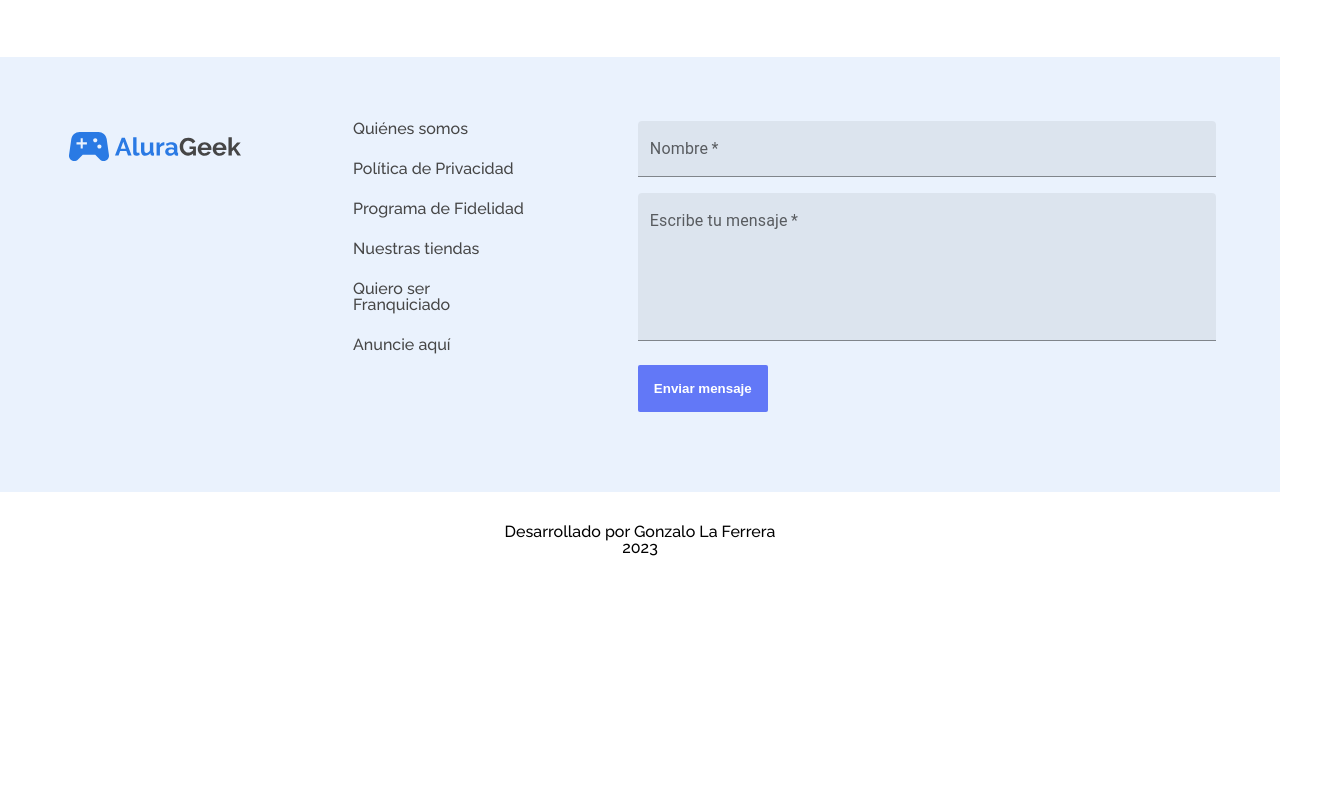
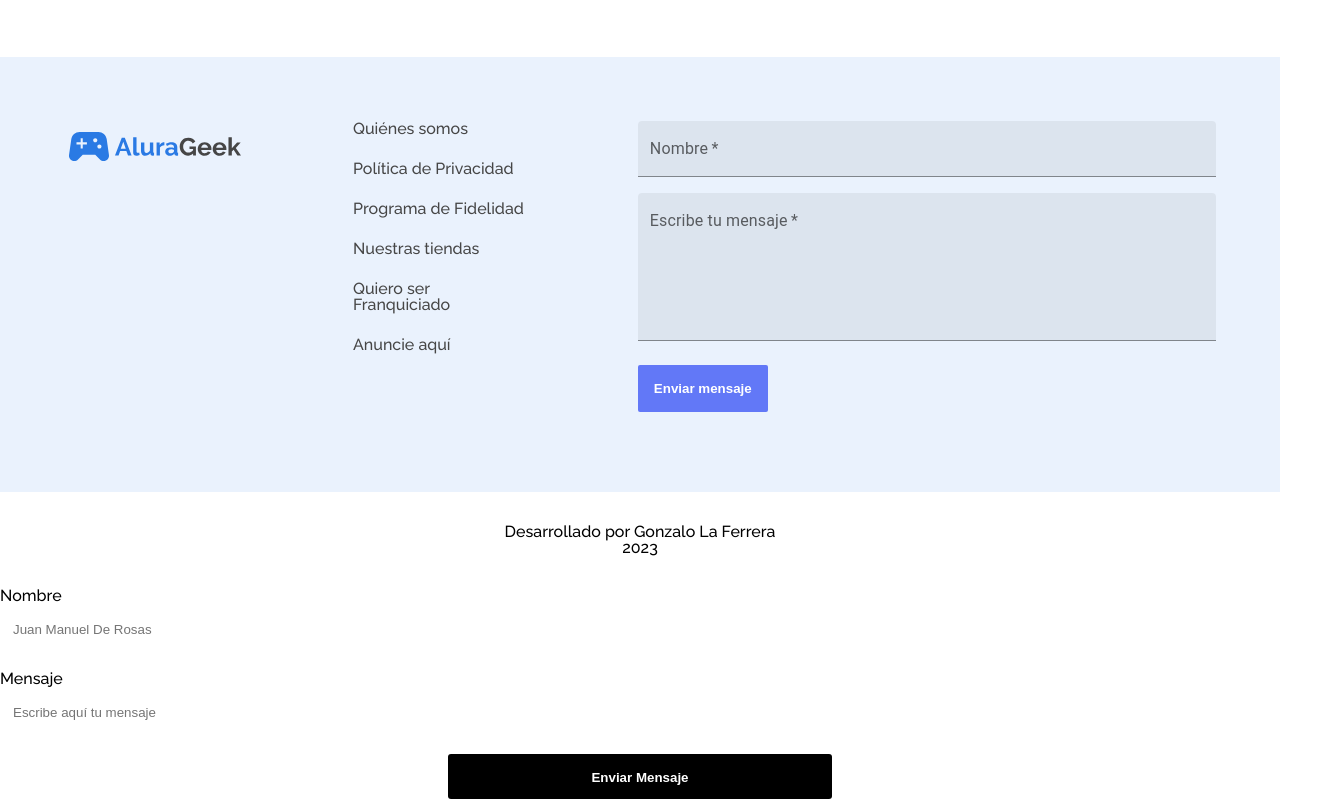
Before and after one commit to GonzaloLaFerrera/aluraGeek, a React (Create React App) app: page / in a window 1280 px wide. Shown: the part 2984-3784 px from the top of the page, 1336 px wide, since content can reach past the window. Before the commit the page ends 3572 px from the top, so only its background shows below. Built offline with nearby package versions, Linux system fonts and the light colour scheme.

Commit message:
Agregué a modo de prueba un Formulario de Contacto sin Formik y con Styled-Components

```diff
--- a/package.json
+++ b/package.json
@@ -14,6 +14,7 @@
     "react": "^18.2.0",
     "react-dom": "^18.2.0",
     "react-scripts": "5.0.1",
+    "styled-components": "^6.0.7",
     "web-vitals": "^2.1.4"
   },
   "scripts": {
--- a/src/App.js
+++ b/src/App.js
@@ -8,6 +8,7 @@ import Footer from './Components/Footer';
 import Copyright from './Components/Copyright';
 import ClientLogIn from './Pages/ClientLogIn';
 import Formulario from './Pages/FormikForm';
+import FormularioContacto from './Components/Contacto/FormularioContacto';
 
 
 function App() {
@@ -172,9 +173,13 @@ function App() {
   }
 ])
 
+//Estado para mostrar u ocultar el Log In del Cliente (VER)
+const [mostrarLogIn, actualizarMostrarLogIn] = useState(false)
+
   const handleSubmit = (valores) => {
     console.log('La data del log es: ', valores)
   }
+
 
   return (
     <div>
@@ -192,6 +197,7 @@ function App() {
       }
       <Footer />
       <Copyright />
+      <FormularioContacto/>
 
     </div>
   );
--- /dev/null
+++ b/src/Components/Contacto/FormularioContacto.js
@@ -0,0 +1,71 @@
+import React, {useState} from "react";
+import { Formulario, Label, ContenedorBotonCentrado, Boton, MensajeExito, MensajeError } from "../../Elements/Formulario";
+import ComponenteInput from "../Input/Input";
+
+const FormularioContacto = () => {
+    const [nombre, cambiarNombre] = useState({campo: '', valido: null});
+    const [mensaje, cambiarMensaje] = useState({campo: '', valido: null});
+
+
+    //Regex
+    const expresiones = {
+        nombre: /^[a-zA-ZÀ-ÿ\s]{3,40}$/, // Letras y espacios, pueden llevar acentos. Con mín de 3 letras.
+        mensaje: /^[a-zA-ZÀ-ÿ\s]{8,120}$/, // Letras y espacios, pueden llevar acentos. Con mín de 8 letras. Y máx de 120.
+    }
+
+    //Función onSubmit del Formulario
+    const onSubmit = (e) => {
+        e.prevent.default()
+
+        if(nombre.valido === 'true' && mensaje.valido === 'true'){
+            cambiarFormularioValido(true);
+            cambiarNombre({campo:'', valido: null});
+            cambiarMensaje({campo:'', valido: null});
+        } else {
+            cambiarFormularioValido(false);
+            console.log('Algun campo no está validado')
+        }
+    }
+
+    //Estado de validez del Formulario
+    const [formularioValido, cambiarFormularioValido] = useState(null);
+
+    return (
+        <main>
+            <Formulario action="" onSubmit={onSubmit}>
+                <ComponenteInput
+                    estado={nombre}
+                    cambiarEstado={cambiarNombre}
+                    tipo='text'
+                    label='Nombre'
+                    placeholder='Juan Manuel De Rosas'
+                    name='nombre'
+                    leyendaError='El nombre sólo puede contener letras y espacios'
+                    expresionRegular={expresiones.nombre}
+                />
+                <ComponenteInput
+                    estado={mensaje}
+                    cambiarEstado={cambiarMensaje}
+                    tipo='text'
+                    label='Mensaje'
+                    placeholder='Escribe aquí tu mensaje'
+                    name='mensaje'
+                    leyendaError='El mensaje sólo puede contener letras y espacios. Un mínimo de 8 letras, y un máx de 120.'
+                    expresionRegular={expresiones.mensaje}
+                />
+
+                {formularioValido === false && <MensajeError>
+                    <p>
+                        <b>Error:</b> Por favor, rellena el formulario correctamente.
+                    </p>
+                </MensajeError>}
+                <ContenedorBotonCentrado>
+                    <Boton type="submit">Enviar Mensaje</Boton>
+                    {formularioValido === true && <MensajeExito>Formulario enviado correctamente!</MensajeExito>}
+                </ContenedorBotonCentrado>
+            </Formulario>
+        </main>
+    )
+}
+
+export default FormularioContacto;
--- /dev/null
+++ b/src/Components/Input/Input.js
@@ -0,0 +1,40 @@
+import React from "react";
+import { Label, GrupoInput, Input, LeyendaError } from "../../Elements/Formulario";
+
+const ComponenteInput = ({estado, cambiarEstado, tipo, label, placeholder, name, leyendaError, expresionRegular}) => {
+
+    const onChange = (e) =>{
+        cambiarEstado({...estado, campo: e.target.value});
+    }
+
+    const validacion = () => {
+        if(expresionRegular) {
+            if(expresionRegular.test(estado.campo)){
+                cambiarEstado({...estado, valido: 'true'});
+            } else {
+                cambiarEstado({...estado, valido: 'false'});
+            }
+        }
+    }
+
+    return (
+        <div>
+            <Label htmlFor={name} valido={estado.valido}>{label}</Label>
+            <GrupoInput>
+                <Input
+                    type={tipo}
+                    placeholder={placeholder}
+                    id={name}
+                    value={estado.campo}
+                    onChange={onChange}
+                    onKeyUp={validacion}
+                    onBlur={validacion}
+                    valido={estado.valido}
+                />
+            </GrupoInput>
+            <LeyendaError valido={estado.valido}>{leyendaError}</LeyendaError>
+        </div>
+    )
+};
+
+export default ComponenteInput;
--- a/src/Components/NavBar/index.js
+++ b/src/Components/NavBar/index.js
@@ -1,7 +1,7 @@
 import './NavBar.css';
 import Button from '../Button';
 
-function NavBar() {
+function NavBar(props) {
     return <div className='NavBar'>
         <div className='NavBar__izquierda'>
             <img className='NavBar__logoJoystick' src='/img/sports_esports_black_24dp 1.svg' alt='Icono del Logo'></img>
--- /dev/null
+++ b/src/Elements/Formulario.js
@@ -0,0 +1,126 @@
+import styled, { css } from 'styled-components';
+
+const colores = {
+    borde:'#0075FF',
+    error:'#bb2929',
+    exito:'#1ed12d',
+    error2: '#f66060'
+}
+
+const Formulario = styled.form`
+    display: flex;
+    flex-direction: column;
+    gap: 1rem;
+`;
+
+const Label = styled.label`
+    cursor: pointer;
+
+    ${props => props.valido === 'false' && css`
+        color: ${colores.error};
+    `}
+`;
+
+const GrupoInput = styled.div`
+    position: relative;
+    z-index: 90;
+`;
+
+const Input = styled.input`
+    width: 100%;
+    background: #fff;
+    border-radius: 3px;
+    height: 45px;
+    line-height: 45px;
+    padding: 0 40px 0 10px;
+    transition: .3s ease all;
+    border: 3px solid transparent;
+
+    &:focus {
+        border: 3px solid ${colores.borde};
+        outline: none;
+        box-shadow: 3px 0 30px rgba(163, 163, 163, 0.4);
+    }
+
+    ${props => props.valido === 'true' && css`
+        border: 3px solid transparent;
+    `}
+
+    ${props => props.valido === 'false' && css`
+        border: 3px solid ${colores.error} !important;
+    `}
+`;
+
+const LeyendaError = styled.p`
+    font-size: 12px;
+    margin-bottom: 0;
+    color: ${colores.error};
+    display: none; /* para que no se vea siempre. Solo si tiene un error. */
+
+    ${props => props.valido === 'true' && css`
+        display: none;
+    `}
+
+    ${props => props.valido === 'false' && css`
+        display: block;
+    `}
+
+`;
+
+const ContenedorBotonCentrado = styled.div`
+    display: flex;
+    flex-direction: column;
+    align-items: center;
+`;
+
+const Boton = styled.button`
+    height: 45px;
+    line-height: 45px;
+    width: 30%;
+    background: #000;
+    color: #fff;
+    font-weight: bold;
+    border: none;
+    border-radius: 3px;
+    cursor: pointer;
+    transition: .1s ease all;
+
+    &:hover {
+        box-shadow: 3px 0 30px rgba(163, 163, 163, 1);
+    }
+`;
+
+const MensajeExito = styled.p`
+    font-size: 14px;
+    font-weight: bold;
+    color: ${colores.exito};
+`;
+
+const MensajeError = styled.div`
+    height: 45px;
+    line-height: 45px;
+    background: ${colores.error2};
+    padding: 0 15px;
+    border-radius: 3px;
+
+    p {
+        margin: 0;
+    }
+
+    b {
+        margin-left: 10px;
+    }
+`;
+
+
+export {
+    Formulario,
+    Label,
+    GrupoInput,
+    Input,
+    LeyendaError,
+    ContenedorBotonCentrado,
+    Boton,
+    MensajeExito,
+    MensajeError
+};
```
Also changed, not shown: 1 other file (tests, documents, lock files or other folders).
